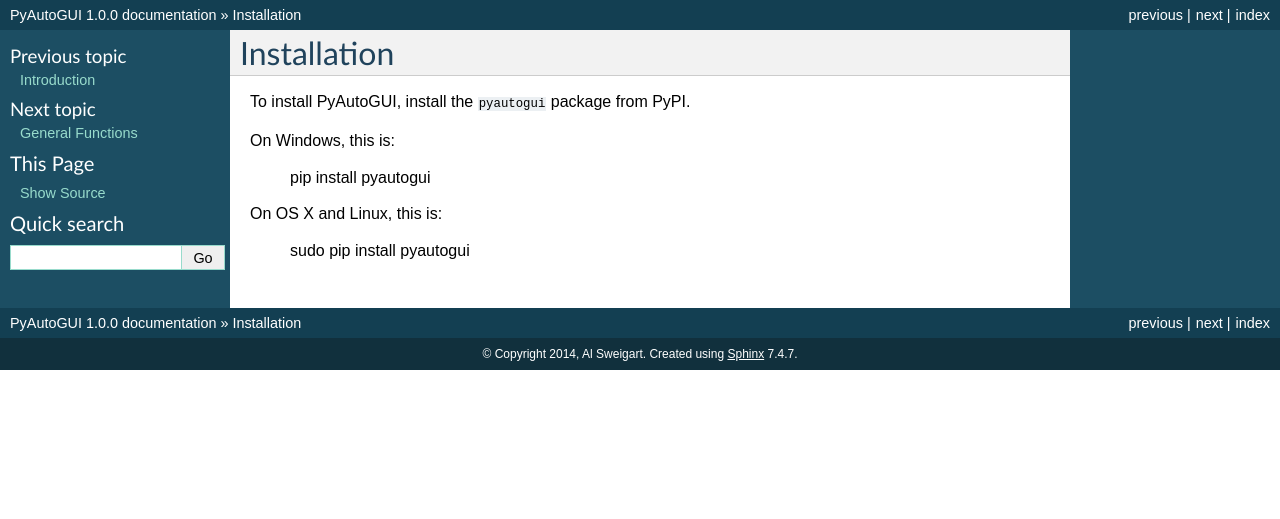
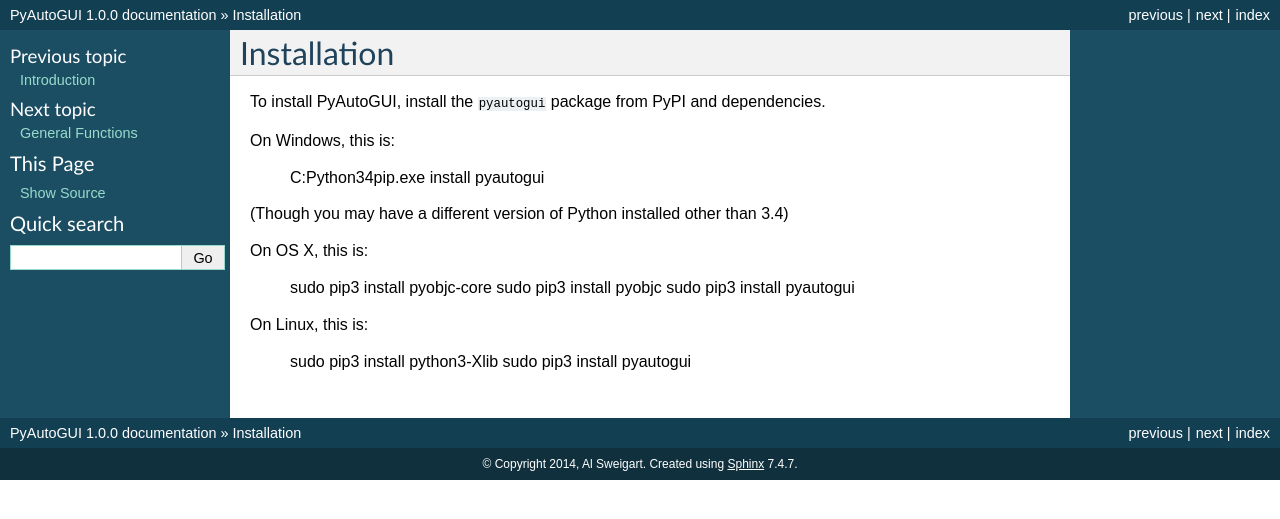
Before and after one commit to asweigart/pyautogui, a Sphinx documentation site: the page built from docs/install.rst, in a window 1280 px wide. Shown: the top 519 px of the page. Built offline with Sphinx 7.4.7, drawn with Linux system fonts in a browser that asks for light colours.

Commit message:
Updated docs.

```diff
--- a/docs/install.rst
+++ b/docs/install.rst
@@ -4,12 +4,21 @@
 Installation
 ============
 
-To install PyAutoGUI, install the `pyautogui` package from PyPI.
+To install PyAutoGUI, install the `pyautogui` package from PyPI and dependencies.
 
 On Windows, this is:
 
-    pip install pyautogui
+    C:\Python34\pip.exe install pyautogui
 
-On OS X and Linux, this is:
+(Though you may have a different version of Python installed other than 3.4)
 
-    sudo pip install pyautogui
+On OS X, this is:
+
+    sudo pip3 install pyobjc-core
+    sudo pip3 install pyobjc
+    sudo pip3 install pyautogui
+
+On Linux, this is:
+
+    sudo pip3 install python3-Xlib
+    sudo pip3 install pyautogui
--- a/docs/roadmap.rst
+++ b/docs/roadmap.rst
@@ -15,7 +15,8 @@
 - GetKeyState() type of function
 - Ability to set global hotkey on all platforms so that there can be an easy "kill switch" for GUI automation programs.
 - Optional nonblocking pyautogui calls.
-
+- "strict" mode for keyboard - passing an invalid keyboard key causes an exception instead of silently skipping it.
+- rename keyboardMapping to KEYBOARD_MAPPING
 
 Window handling features:
  - pyautogui.getWindows()      # returns a dict of window titles mapped to window IDs
```
Also changed, not shown: docs/screenshot.rst (+5 -5 lines).
